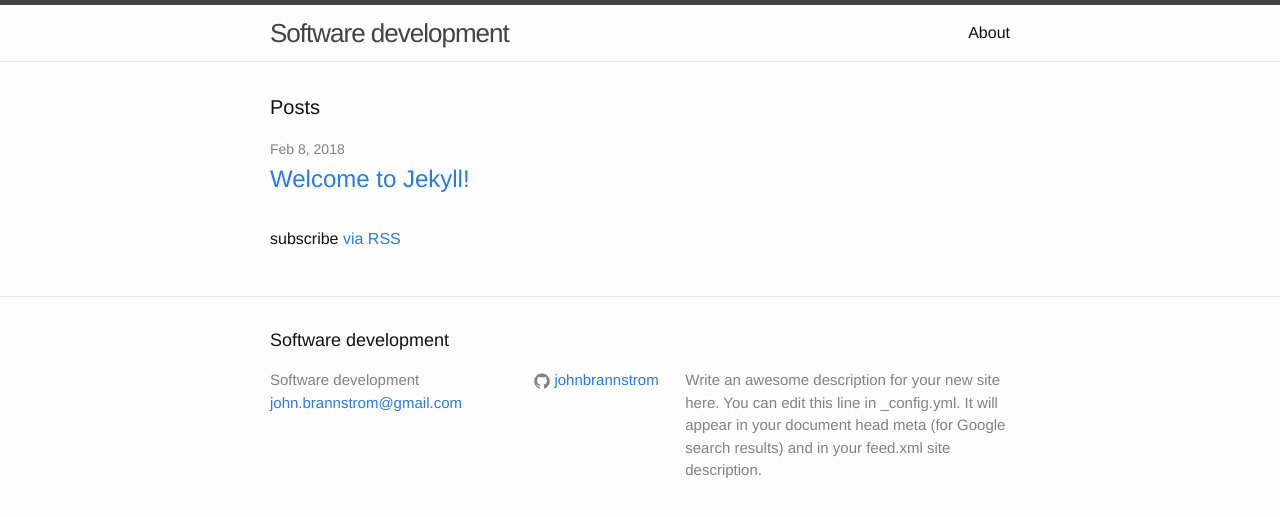
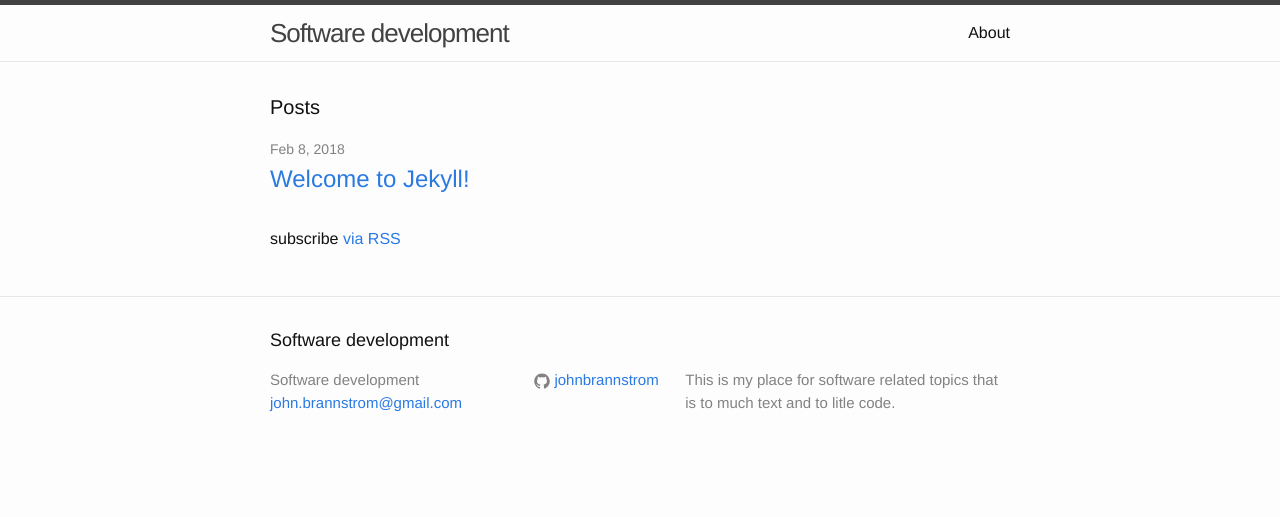
Before and after one commit to johnbrannstrom/johnbrannstrom.github.io, a Jekyll site: the page built from index.html, in a window 1280 px wide. Shown: the top 517 px of the page. Built offline with Jekyll 4.4.1, drawn with Linux system fonts in a browser that asks for light colours.

Commit message:
Changes...

```diff
--- a/_config.yml
+++ b/_config.yml
@@ -9,12 +9,9 @@
 title: Software development
 email: john.brannstrom@gmail.com
 description: > # this means to ignore newlines until "baseurl:"
-  Write an awesome description for your new site here. You can edit this
-  line in _config.yml. It will appear in your document head meta (for
-  Google search results) and in your feed.xml site description.
-baseurl: "" # the subpath of your site, e.g. /blog
-url: "http://yourdomain.com" # the base hostname & protocol for your site
-#twitter_username: jekyllrb
+  This is my place for software related topics that is to much text and to litle code.
+baseurl: "/" # the subpath of your site, e.g. /blog
+url: "https://johnbrannstrom.github.io" # the base hostname & protocol for your site
 github_username:  johnbrannstrom
 
 # Build settings
```
Also changed, not shown: 4 other files.
